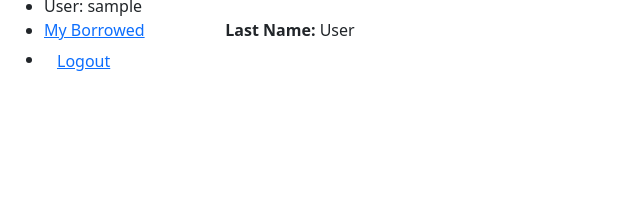
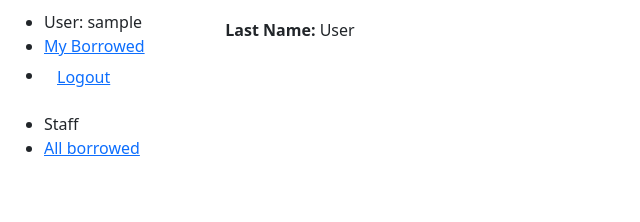
Before and after one commit to jbarcelo/django_local_library, a Django app: page /catalog/author/1 in a window 1280 px wide. Shown: the part 78-300 px from the top of the page, without its empty margins (0-640 px from the left). Run offline with Django 5.2, Linux system fonts and the light colour scheme; a user stored in the database is signed in; tables that the repository leaves empty hold one stand-in row (values such as "Sample post").

Commit message:
adds a link to see all borrowed books to the sidebar

```diff
--- a/django_test/locallibrary/catalog/templates/base_generic.html
+++ b/django_test/locallibrary/catalog/templates/base_generic.html
@@ -23,6 +23,8 @@
               <li><a href="{% url 'index' %}">Home</a></li>
               <li><a href="{% url 'books' %}">All books</a></li>
               <li><a href="{% url 'authors' %}">All authors</a></li>
+            </ul>
+            <ul class="sidebar-nav">
             {% if user.is_authenticated %}
                 <li>User: {{ user.get_username }}</li>
                 <li><a href="{% url 'my-borrowed' %}">My Borrowed</a></li>
@@ -36,6 +38,12 @@
             <li><a href="{% url 'login' %}?next={{ request.path }}">Login</a></li>
           {% endif %}
           </ul>
+          {% if perms.catalog.can_mark_returned %}
+            <ul class="sidebar-nav">
+              <li>Staff</li>
+              <li><a href="{% url 'borrowed' %}">All borrowed</a></li>
+            </ul>
+            {% endif %}
           {% endblock %}
         </div>
         <div class="col-sm-10 ">{% block content %}{% endblock %}
```
Lines whose indentation alone changed are shown as unchanged.
